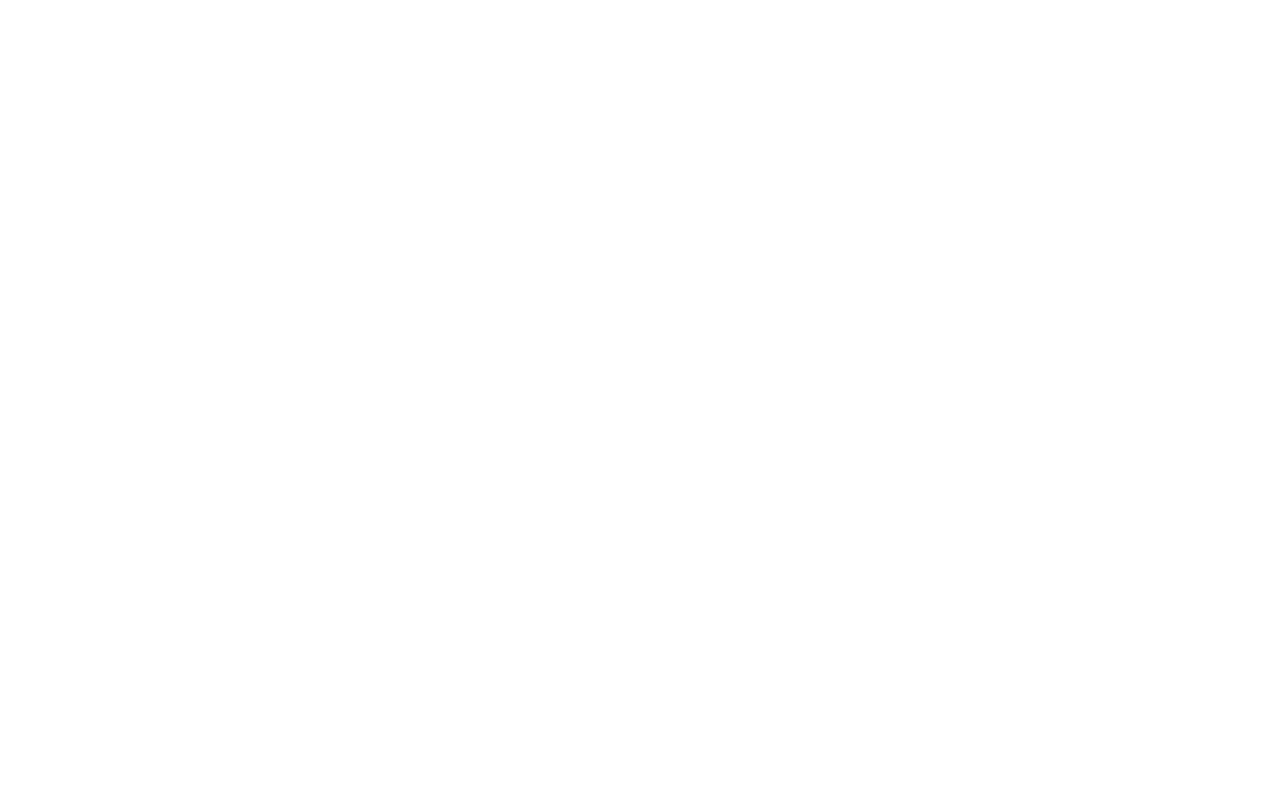
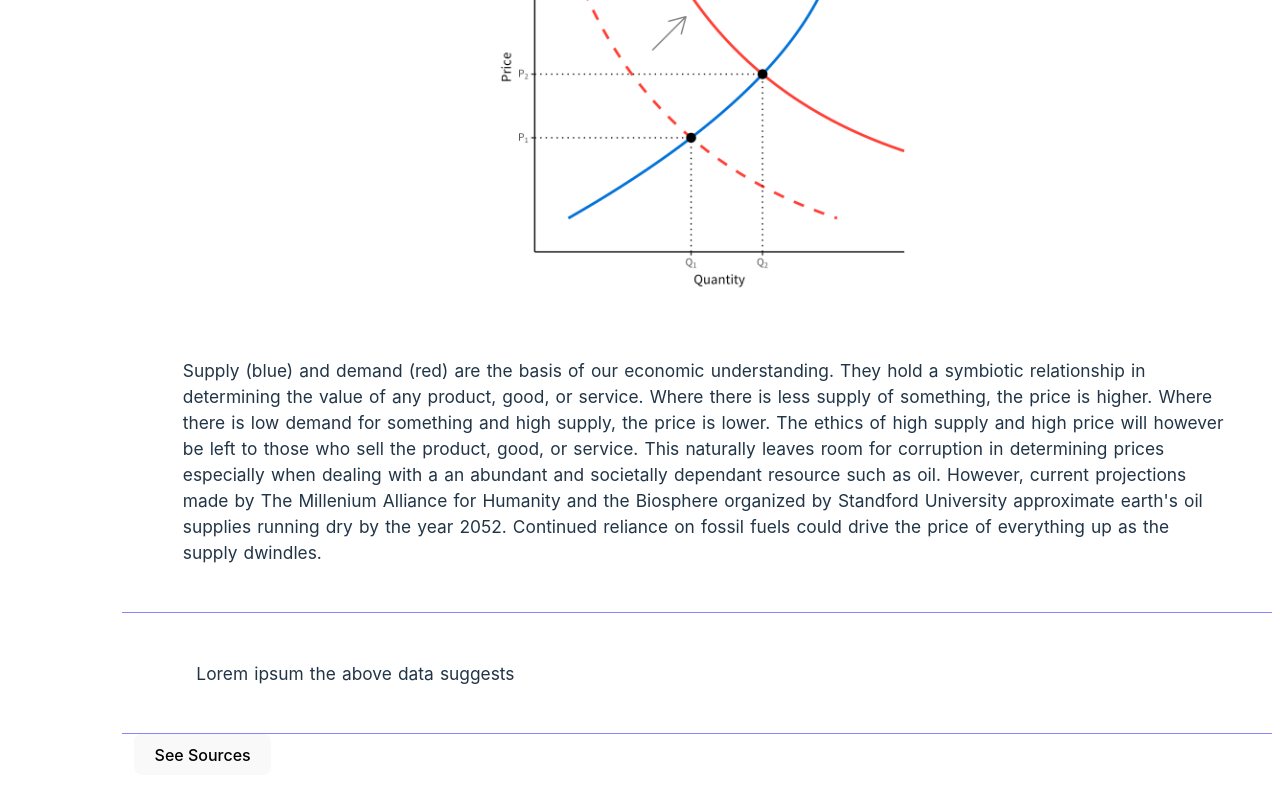
Before and after one commit to havenf/ReactD3MobileDataNarrative, a React (Vite) app: page /data in a window 1280 px wide. Shown: the part 1937-2737 px from the top of the page. Before the commit the page ends 1777 px from the top, so only its background shows below. Built offline with nearby package versions, Linux system fonts and the light colour scheme; no server answers.

Commit message:
styling changes and third csv added

```diff
--- a/src/Pages/DataPage.jsx
+++ b/src/Pages/DataPage.jsx
@@ -211,7 +211,7 @@
             .startAngle(d => x(d.Year))
             .endAngle(d => x(d.Year) + x.bandwidth())
             .padAngle(0.01)
-            .padRadius(20))
+            .padRadius(70))
           .on('mouseover', mouseover)
           .on('mousemove', mousemove)
           .on('mouseleave', mouseleave);
@@ -237,7 +237,8 @@
     // Dataset URLs
     const datasetUrls = [
       'https://raw.githubusercontent.com/havenf/CSV-Datasets/refs/heads/main/US%20FF%20and%20CO2%20pp10k.csv', // For the first graph (stacked area)
-      'https://raw.githubusercontent.com/havenf/CSV-Datasets/refs/heads/main/Vostok%20Ice%20Core%20Data%20-%20Sheet.csv' // For the second graph (radial chart)
+      'https://raw.githubusercontent.com/havenf/CSV-Datasets/refs/heads/main/Vostok%20Ice%20Core%20Data%20-%20Sheet.csv', // For the second graph (radial chart)
+      'https://raw.githubusercontent.com/havenf/CSV-Datasets/refs/heads/main/Energy%20Consumption%20Data.csv'
     ];
 
 
@@ -245,6 +246,7 @@
     // Initial chart update for both graphs
     updateFirstGraph(svgRef.current, datasetUrls[0]); // For the first graph (stacked area)
     updateSecondGraph(svgRef2.current, datasetUrls[1]); // For the second graph (radial chart)
+
 
     // Resize event listener
     window.addEventListener('resize', () => {
@@ -262,7 +264,7 @@
   }, []); // Empty dependency array to run only once when the component mounts
 
   return (
-    <section className='container mx-0 px-0'>
+    <section className='container-lg mx-0 px-0'>
       <h2 className='ms-4'>Fossil Fuel and CO2 Data</h2>
       <div id="dataviz" ref={svgRef}></div>
       <div className='row d-flex justify-content-end'>
@@ -287,6 +289,24 @@
           An absolute conclusion of what this means for the future is unknown.
         </p>
       </div>
+      <h2 className='ms-4'>Basic Economics Regarding Energy Use</h2>
+      <div className='row d-flex justify-content-center'>
+        <img className='col-md-5 py-3 mt-2' src="src\assets\BasicSupDemEconChart.png" alt='basic supply and demand econ chart'/>
+        <p className='col-11 pt-5'>
+          Supply (blue) and demand (red) are the basis of our economic understanding. They hold a symbiotic relationship in determining
+          the value of any product, good, or service. Where there is less supply of something, the price is higher. Where
+          there is low demand for something and high supply, the price is lower. The ethics of high supply and high price will however
+          be left to those who sell the product, good, or service. This naturally leaves room for corruption in determining prices especially
+          when dealing with a an abundant and societally dependant resource such as oil. However, current projections made by The
+          Millenium Alliance for Humanity and the Biosphere organized by Standford University approximate earth's oil supplies running
+          dry by the year 2052. Continued reliance on fossil fuels could drive the price of everything up as the supply dwindles.
+        </p>
+      </div>
+      <div className='row d-flex justify-content-end'>
+        <p className='col-11 pt-5'>
+          Lorem ipsum the above data suggests
+        </p>
+      </div>
       <Link to={'/sources'}><button>See Sources</button></Link>
     </section>
   );
--- a/src/Pages/SourcesPage.jsx
+++ b/src/Pages/SourcesPage.jsx
@@ -12,6 +12,7 @@
             <a target="_blank" href="https://www.climateimpact.com/services-projects/carbon-credits-explained-what-they-are-and-how-they-work/#:~:text=Carbon%20credits%20are%20generated%20by,2e)%20in%20the%20atmosphere."><h3>Climate Impact Partners</h3></a>
             <a target="_blank" href="https://www.investopedia.com/inflation-reduction-act-of-2022-6362263"><h3>Investopedia</h3></a>
             <a target="_blank" href="https://grahamhancock.com/youngm2/"><h3>Graham Hancock: YDIH</h3></a>
+            <a target="_blank" href="https://mahb.stanford.edu/library-item/fossil-fuels-run/"><h3>MAHB: Stanford University</h3></a>
         </section>
     )
 }
```
Also changed, not shown: src/assets/BasicSupDemEconChart.png (added).
